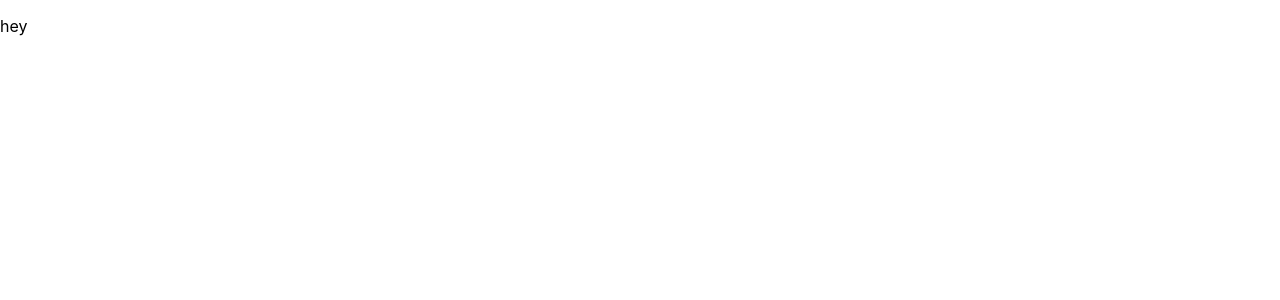
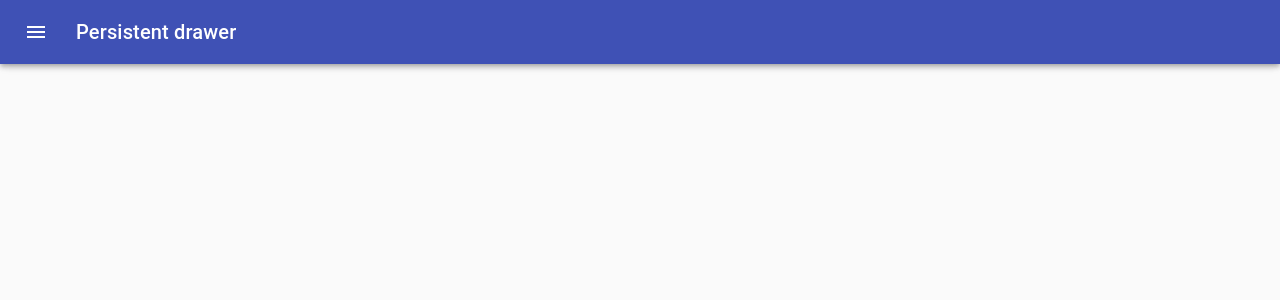
Before and after one commit to lillyoh/colorpalettes, a React (Create React App) app: page /palette/add in a window 1280 px wide. Shown: the top 300 px of the page. Built offline with nearby package versions, Linux system fonts and the light colour scheme.

Commit message:
added chromepicker and drawer component to AddPalette

```diff
--- a/package.json
+++ b/package.json
@@ -12,6 +12,7 @@
     "chroma-js": "^2.1.0",
     "rc-slider": "^9.2.4",
     "react": "^16.13.1",
+    "react-color": "^2.18.0",
     "react-copy-to-clipboard": "^5.0.2",
     "react-dom": "^16.13.1",
     "react-router-dom": "^5.1.2",
--- a/src/AddPalette.js
+++ b/src/AddPalette.js
@@ -1,11 +1,153 @@
 import React from 'react';
+import { ChromePicker } from 'react-color';
 
-class AddPalette extends React.Component {
-  render() {
-    return (
-      <p>hey</p>
-    );
-  }
+import clsx from 'clsx';
+import { makeStyles, useTheme } from '@material-ui/core/styles';
+import Drawer from '@material-ui/core/Drawer';
+import CssBaseline from '@material-ui/core/CssBaseline';
+import AppBar from '@material-ui/core/AppBar';
+import Toolbar from '@material-ui/core/Toolbar';
+import Typography from '@material-ui/core/Typography';
+import Divider from '@material-ui/core/Divider';
+import IconButton from '@material-ui/core/IconButton';
+import Button from '@material-ui/core/Button';
+import MenuIcon from '@material-ui/icons/Menu';
+import ChevronLeftIcon from '@material-ui/icons/ChevronLeft';
+import ChevronRightIcon from '@material-ui/icons/ChevronRight';
+
+
+const drawerWidth = 400;
+
+const useStyles = makeStyles((theme) => ({
+  root: {
+    display: 'flex',
+  },
+  appBar: {
+    transition: theme.transitions.create(['margin', 'width'], {
+      easing: theme.transitions.easing.sharp,
+      duration: theme.transitions.duration.leavingScreen,
+    }),
+  },
+  appBarShift: {
+    width: `calc(100% - ${drawerWidth}px)`,
+    marginLeft: drawerWidth,
+    transition: theme.transitions.create(['margin', 'width'], {
+      easing: theme.transitions.easing.easeOut,
+      duration: theme.transitions.duration.enteringScreen,
+    }),
+  },
+  menuButton: {
+    marginRight: theme.spacing(2),
+  },
+  hide: {
+    display: 'none',
+  },
+  drawer: {
+    width: drawerWidth,
+    flexShrink: 0,
+  },
+  drawerPaper: {
+    width: drawerWidth,
+  },
+  drawerHeader: {
+    display: 'flex',
+    alignItems: 'center',
+    padding: theme.spacing(0, 1),
+    // necessary for content to be below app bar
+    ...theme.mixins.toolbar,
+    justifyContent: 'flex-end',
+  },
+  content: {
+    flexGrow: 1,
+    padding: theme.spacing(3),
+    transition: theme.transitions.create('margin', {
+      easing: theme.transitions.easing.sharp,
+      duration: theme.transitions.duration.leavingScreen,
+    }),
+    marginLeft: -drawerWidth,
+  },
+  contentShift: {
+    transition: theme.transitions.create('margin', {
+      easing: theme.transitions.easing.easeOut,
+      duration: theme.transitions.duration.enteringScreen,
+    }),
+    marginLeft: 0,
+  },
+}));
+
+
+export default function AddPalette() {
+  const classes = useStyles();
+  const theme = useTheme();
+  const [open, setOpen] = React.useState(false);
+
+  const handleDrawerOpen = () => {
+    setOpen(true);
+  };
+
+  const handleDrawerClose = () => {
+    setOpen(false);
+  };
+
+  return (
+    <div className={classes.root}>
+      <CssBaseline />
+      <AppBar
+        position="fixed"
+        className={clsx(classes.appBar, {
+          [classes.appBarShift]: open,
+        })}
+      >
+        <Toolbar>
+          <IconButton
+            color="inherit"
+            aria-label="open drawer"
+            onClick={handleDrawerOpen}
+            edge="start"
+            className={clsx(classes.menuButton, open && classes.hide)}
+          >
+            <MenuIcon />
+          </IconButton>
+          <Typography variant="h6" noWrap>
+            Persistent drawer
+          </Typography>
+        </Toolbar>
+      </AppBar>
+      <Drawer
+        className={classes.drawer}
+        variant="persistent"
+        anchor="left"
+        open={open}
+        classes={{
+          paper: classes.drawerPaper,
+        }}
+      >
+        <div className={classes.drawerHeader}>
+          <IconButton onClick={handleDrawerClose}>
+            {theme.direction === 'ltr' ? <ChevronLeftIcon /> : <ChevronRightIcon />}
+          </IconButton>
+        </div>
+        <Divider />
+
+        <Typography variant='h4'>Design Your Palette</Typography>
+        <div>
+          <Button variant='contained' color='secondary'>Clear Palette</Button>
+          <Button variant='contained' color='primary'>Random Color</Button>
+        </div>
+        <ChromePicker
+            color='blue'
+            onChangeComplete={newColor => console.log(newColor)}
+        />
+        <Button variant='contained' color='primary'>Add Color</Button>
+
+      </Drawer>
+      <main
+        className={clsx(classes.content, {
+          [classes.contentShift]: open,
+        })}
+      >
+        <div className={classes.drawerHeader} />
+      </main>
+    </div>
+  );
 }
-
-export default AddPalette;
```
Also changed, not shown: 1 other file (tests, documents, lock files or other folders).
